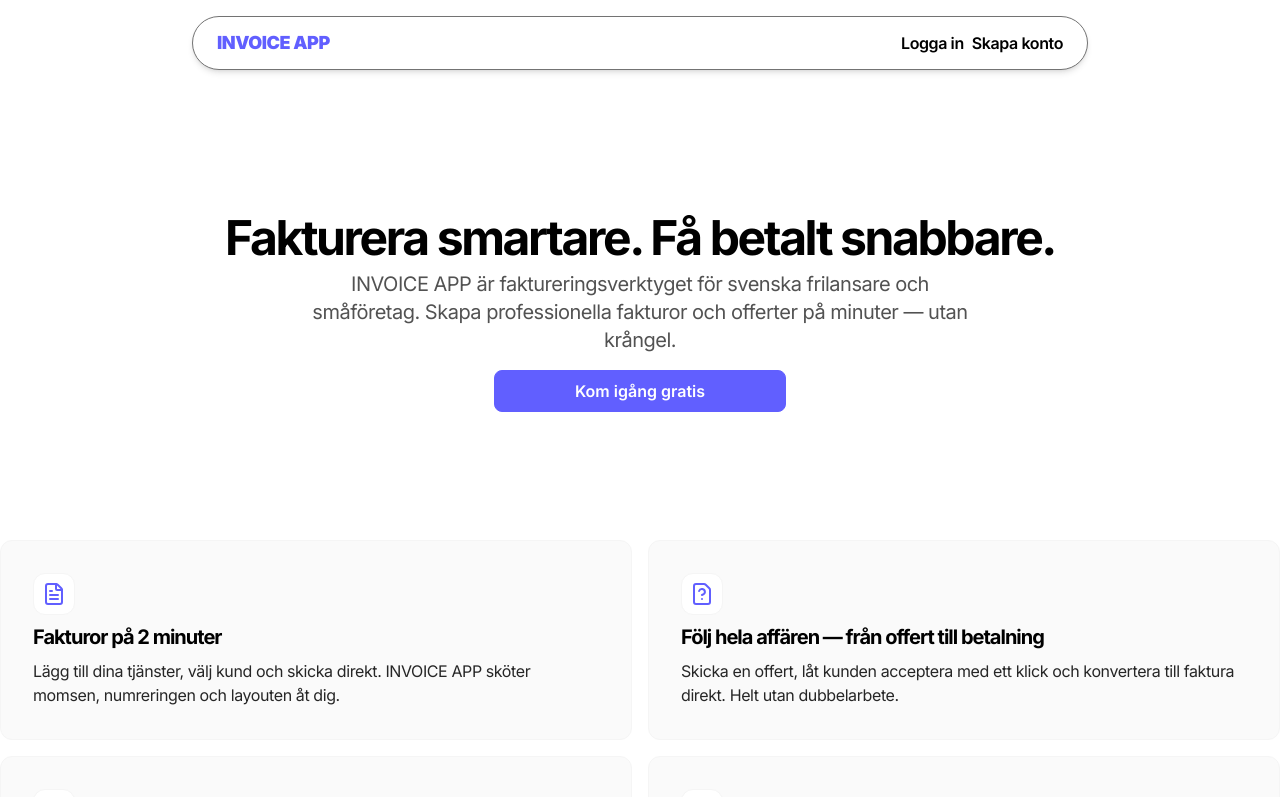
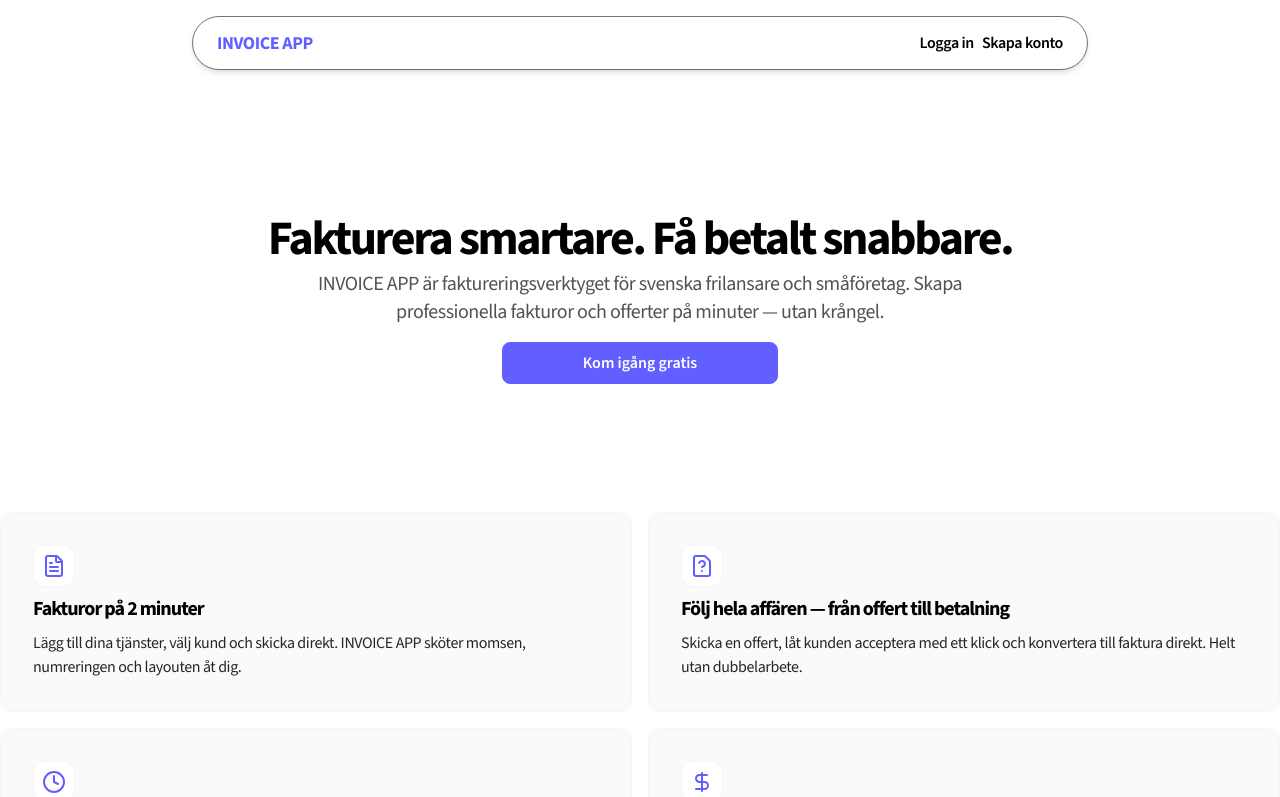
Before and after one commit to jonathanbackhed/invoice-app, a React (Vite) app in the folder client/: page / in a window 1280 px wide. Shown: the top 797 px of the page. Built offline with nearby package versions, Linux system fonts and the light colour scheme; no server answers.

Commit message:
refactor: new fonts

```diff
--- a/client/index.html
+++ b/client/index.html
@@ -8,7 +8,7 @@
     <link rel="preconnect" href="https://fonts.googleapis.com" />
     <link rel="preconnect" href="https://fonts.gstatic.com" crossorigin />
     <link
-      href="https://fonts.googleapis.com/css2?family=Inter:ital,opsz,wght@0,14..32,100..900;1,14..32,100..900&display=swap"
+      href="https://fonts.googleapis.com/css2?family=DM+Serif+Display:ital@0;1&family=Source+Sans+3:ital,wght@0,200..900;1,200..900&display=swap"
       rel="stylesheet"
     />
   </head>
--- a/client/src/index.css
+++ b/client/src/index.css
@@ -2,5 +2,6 @@
 @plugin "@tailwindcss/forms";
 
 @theme {
-  --font-inter: "Inter", ui-sans-serif, system-ui, sans-serif;
+  --font-sans: "Source Sans 3", ui-sans-serif, system-ui, sans-serif;
+  --font-serif: "DM Serif Display", ui-serif, Georgia, serif;
 }
--- a/client/src/main.tsx
+++ b/client/src/main.tsx
@@ -16,7 +16,7 @@ const router = createBrowserRouter([
 createRoot(document.getElementById("root")!).render(
   <StrictMode>
     <ClerkProvider publishableKey={import.meta.env.VITE_CLERK_PUBLISHABLE_KEY!}>
-      <div className="font-inter min-h-screen">
+      <div className="min-h-screen font-sans">
         <RouterProvider router={router} />
       </div>
     </ClerkProvider>
```
